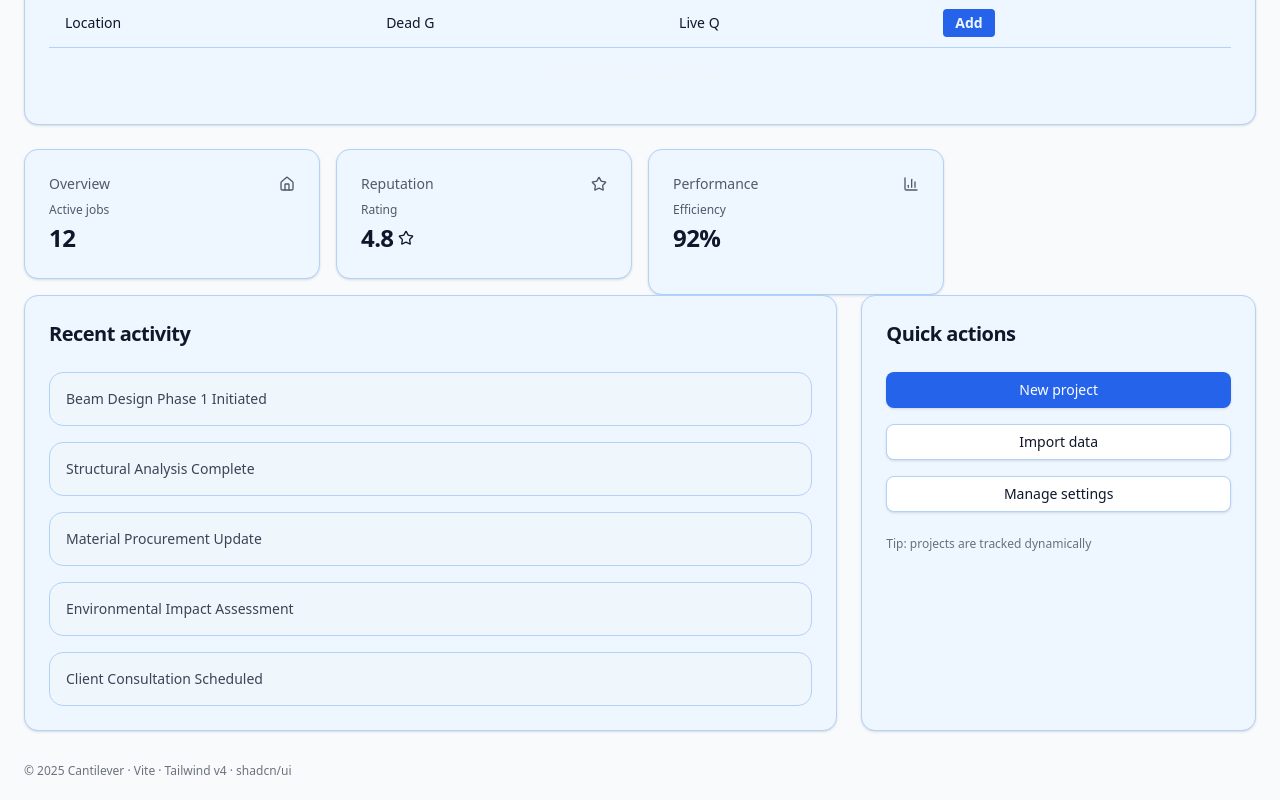
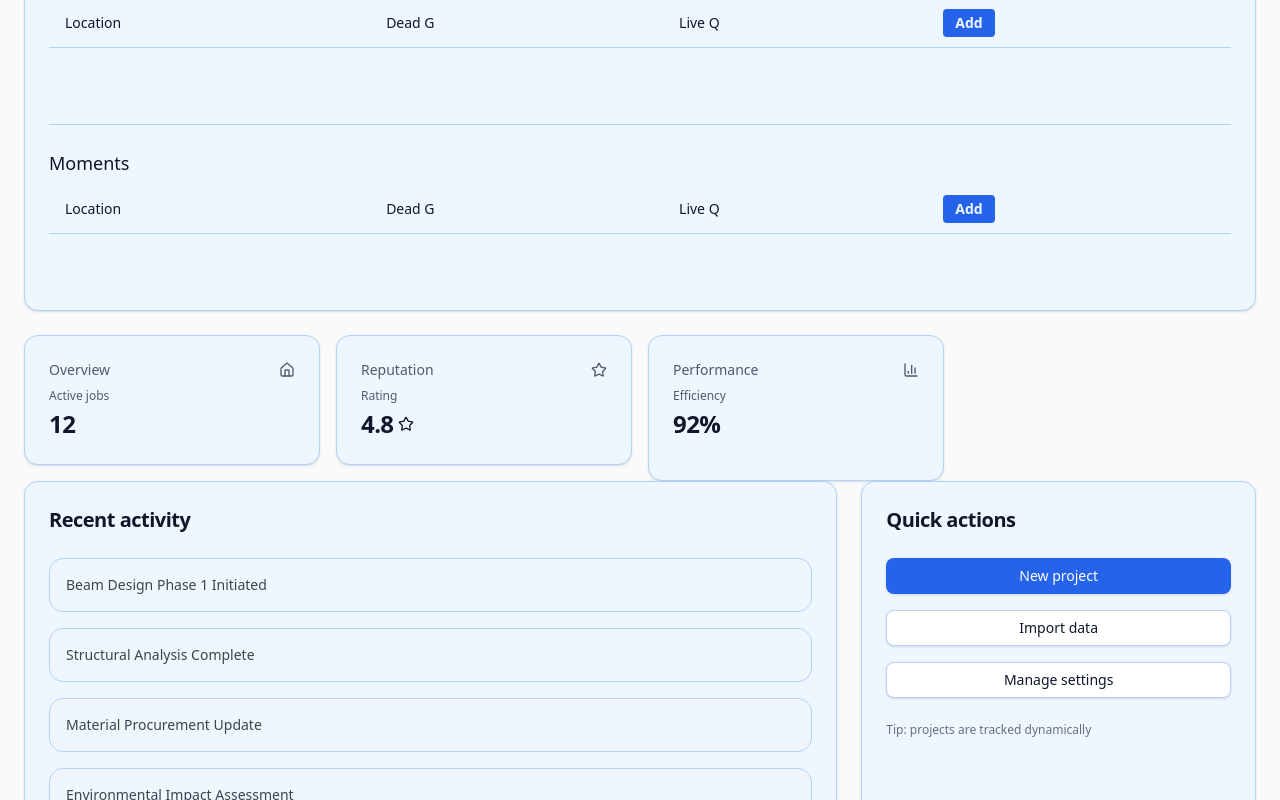
Before and after one commit to dhadley70/BeamDesignTS, a React (Vite) app: page / in a window 1280 px wide. Shown: the part 1290-2090 px from the top of the page. Built offline with nearby package versions, Linux system fonts and the light colour scheme.

Commit message:
Added Moments table with same styling and functionality as UDL and Point Loads tables

```diff
--- a/src/components/loadsInput.tsx
+++ b/src/components/loadsInput.tsx
@@ -20,6 +20,14 @@ export interface PointLoad {
   pointQ: number;
 }
 
+// Define types for Moment entry
+export interface Moment {
+  id: string;
+  location: number;
+  momentG: number;
+  momentQ: number;
+}
+
 // Define props type for the component
 interface LoadsInputProps {
   loads: UDLLoad[];
@@ -30,6 +38,8 @@ interface LoadsInputProps {
 export const LoadsInputCard: React.FC<LoadsInputProps> = ({ loads, setLoads, span }) => {
   // State for point loads
   const [pointLoads, setPointLoads] = useState<PointLoad[]>([]);
+  // State for moments
+  const [moments, setMoments] = useState<Moment[]>([]);
 
   // Generate a unique ID for new loads
   const generateId = () => `load_${Date.now()}_${Math.random().toString(36).substr(2, 9)}`;
@@ -69,6 +79,23 @@ export const LoadsInputCard: React.FC<LoadsInputProps> = ({ loads, setLoads, spa
     localStorage.setItem('beamPointLoads', JSON.stringify([...pointLoads, defaultPointLoad]));
   };
 
+  // Add a default moment
+  const addDefaultMoment = () => {
+    // Create a default moment at the middle of the beam
+    const defaultMoment: Moment = {
+      id: generateId(),
+      location: span / 2,
+      momentG: 0,
+      momentQ: 0
+    };
+
+    // Add to moments array
+    setMoments(prevMoments => [...prevMoments, defaultMoment]);
+
+    // Save to local storage
+    localStorage.setItem('beamMoments', JSON.stringify([...moments, defaultMoment]));
+  };
+
 
 
   // Note: The handleAddLoad function has been removed since we now use addDefaultLoad
@@ -94,6 +121,17 @@ export const LoadsInputCard: React.FC<LoadsInputProps> = ({ loads, setLoads, spa
         setPointLoads(parsedPointLoads);
       } catch (e) {
         console.error('Failed to parse saved point loads:', e);
+      }
+    }
+
+    // Load moments
+    const savedMoments = localStorage.getItem('beamMoments');
+    if (savedMoments) {
+      try {
+        const parsedMoments = JSON.parse(savedMoments);
+        setMoments(parsedMoments);
+      } catch (e) {
+        console.error('Failed to parse saved moments:', e);
       }
     }
   }, [setLoads]);
@@ -195,6 +233,46 @@ export const LoadsInputCard: React.FC<LoadsInputProps> = ({ loads, setLoads, spa
 
     setPointLoads(updatedLoads);
     localStorage.setItem('beamPointLoads', JSON.stringify(updatedLoads));
+  };
+
+  // Handler for editing existing moments
+  const handleEditMoment = (id: string, field: keyof Omit<Moment, 'id'>, e: React.ChangeEvent<HTMLInputElement>) => {
+    const value = e.target.value;
+
+    // Get the current moment being edited
+    const currentMoment = moments.find(moment => moment.id === id);
+    if (!currentMoment) return;
+
+    // Allow direct typing in the field
+    if (value === '') {
+      const updatedMoments = moments.map(moment => {
+        if (moment.id === id) {
+          return { ...moment, [field]: 0 };
+        }
+        return moment;
+      });
+      setMoments(updatedMoments);
+      localStorage.setItem('moments', JSON.stringify(updatedMoments));
+      return;
+    }
+
+    let numValue = parseFloat(value) || 0;
+
+    // Apply clamping for location value
+    if (field === 'location') {
+      // Clamp location between 0 and span
+      numValue = Math.max(0, Math.min(span, numValue));
+    }
+
+    const updatedMoments = moments.map(moment => {
+      if (moment.id === id) {
+        return { ...moment, [field]: numValue };
+      }
+      return moment;
+    });
+
+    setMoments(updatedMoments);
+    localStorage.setItem('beamMoments', JSON.stringify(updatedMoments));
   };
 
   return (
@@ -364,6 +442,82 @@ export const LoadsInputCard: React.FC<LoadsInputProps> = ({ loads, setLoads, spa
               )}
             </TableBody>
           </Table>
+
+          {/* Divider */}
+          <div className="border-t border-[color:var(--border)] my-6"></div>
+
+          {/* Moments Table */}
+          <h3 className="text-lg font-medium mb-2">Moments</h3>
+          <Table>
+            <TableHeader>
+              <TableRow>
+                <TableHead className="text-[var(--text)]">Location</TableHead>
+                <TableHead className="text-[var(--text)]">Dead G</TableHead>
+                <TableHead className="text-[var(--text)]">Live Q</TableHead>
+                <TableHead className="text-left">
+                  <button
+                    className="bg-[var(--accent)] hover:opacity-80 text-[var(--card)] font-bold py-1 px-3 rounded text-sm"
+                    onClick={addDefaultMoment}
+                  >
+                    Add
+                  </button>
+                </TableHead>
+              </TableRow>
+            </TableHeader>
+            <TableBody>
+              {moments.length > 0 ? (
+                moments.map((moment) => (
+                  <TableRow key={moment.id} className="border-0">
+                    <TableCell>
+                      <InputWithUnit
+                        value={moment.location.toString()}
+                        onChange={(e) => handleEditMoment(moment.id, 'location', e)}
+                        onFocus={(e) => e.target.value === "0" && e.target.select()}
+                        unit="m"
+                        className="w-full"
+                      />
+                    </TableCell>
+                    <TableCell>
+                      <InputWithUnit
+                        value={moment.momentG.toString()}
+                        onChange={(e) => handleEditMoment(moment.id, 'momentG', e)}
+                        onFocus={(e) => e.target.value === "0" && e.target.select()}
+                        unit="kNm"
+                        className="w-full"
+                      />
+                    </TableCell>
+                    <TableCell>
+                      <InputWithUnit
+                        value={moment.momentQ.toString()}
+                        onChange={(e) => handleEditMoment(moment.id, 'momentQ', e)}
+                        onFocus={(e) => e.target.value === "0" && e.target.select()}
+                        unit="kNm"
+                        className="w-full"
+                      />
+                    </TableCell>
+                    <TableCell>
+                      <button
+                        className="bg-red-400 hover:bg-red-800 text-white font-bold py-1 px-3 rounded text-sm"
+                        onClick={() => {
+                          const updatedMoments = moments.filter(m => m.id !== moment.id);
+                          setMoments(updatedMoments);
+                          localStorage.setItem('beamMoments', JSON.stringify(updatedMoments));
+                        }}
+                      >
+                        X
+                      </button>
+                    </TableCell>
+                  </TableRow>
+                ))
+              ) : (
+                <TableRow>
+                  <TableCell colSpan={4} className="text-center py-4 text-[var(--muted)]">
+                    No moments added yet
+                  </TableCell>
+                </TableRow>
+              )}
+            </TableBody>
+          </Table>
         </div>
       </CardContent>
     </Card>
```
